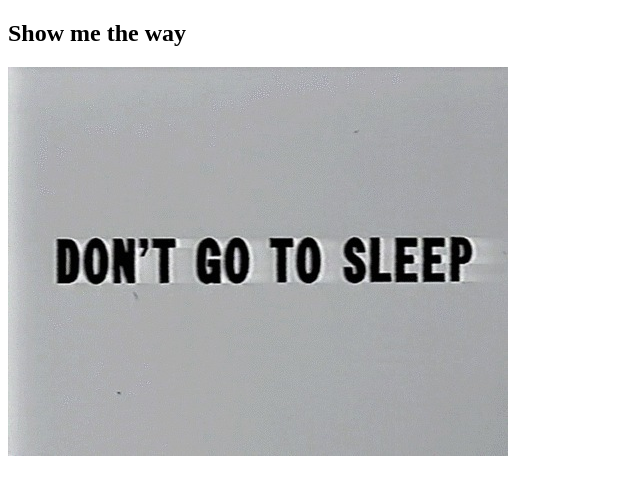
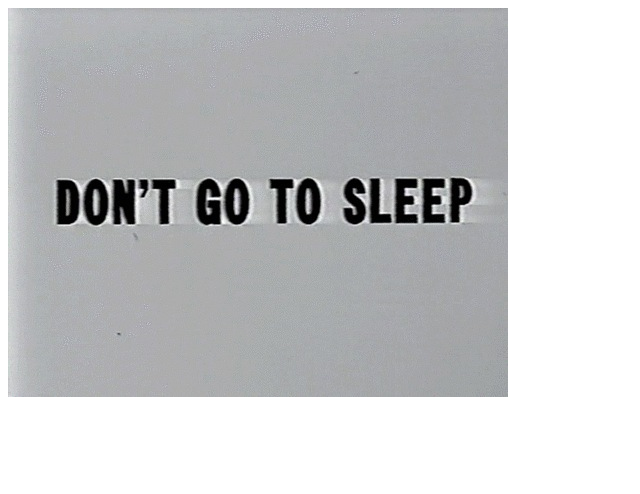
Before and after one commit to silver/silver.github.io, a plain HTML site: page index.html in a window 1280 px wide. Shown: the whole page, without its empty margins (0-640 px from the left). Drawn offline with Linux system fonts and the light colour scheme.

Commit message:
Changed conent.

```diff
--- a/index.html
+++ b/index.html
@@ -6,11 +6,6 @@
     <meta name="viewport" content="width=device-width, initial-scale=1">
   </head>
   <body>
-    <section class="page-header">
-      <h1 class="project-name">Show me the way</h1>
-      <h2 class="project-tagline"></h2>
-    </section>
     <img src="1304802426155.jpg" />
-
   </body>
 </html>
```
